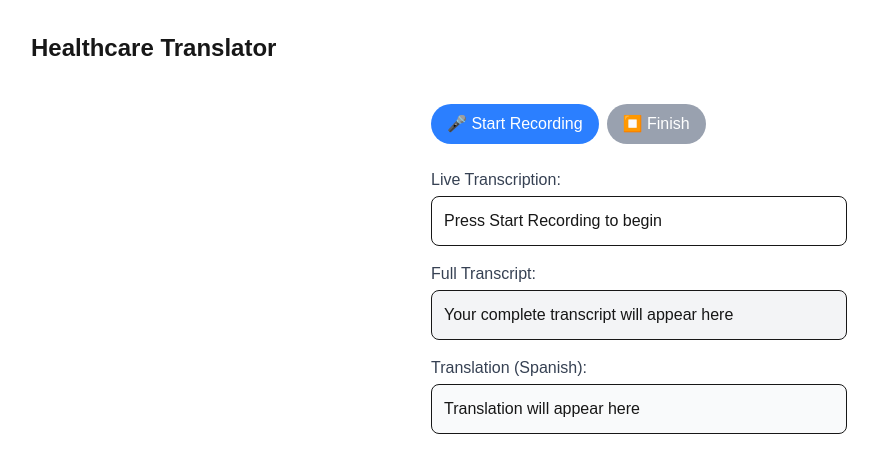
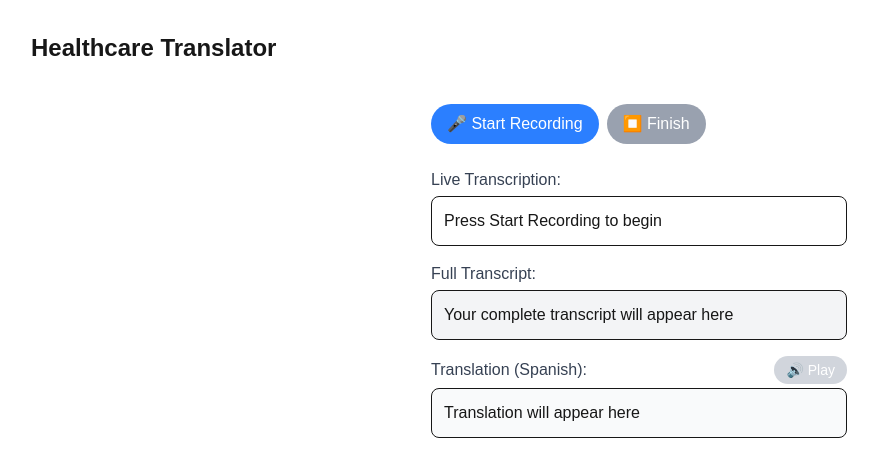
Before and after one commit to Abdunafari/healthcare-translator, a Next.js app: page / in a window 1280 px wide. Shown: the top 476 px of the page, without its empty margins (1-879 px from the left). Built offline with nearby package versions, Linux system fonts and the light colour scheme.

Commit message:
Added text-to-speach

```diff
--- a/src/components/SpeechToText.tsx
+++ b/src/components/SpeechToText.tsx
@@ -39,6 +39,18 @@ export default function SpeechToText() {
     } finally {
       setIsTranslating(false);
     }
+  };
+
+  const speakTranslation = () => {
+    if (!translatedText) return;
+
+    // Stop any ongoing speech
+    window.speechSynthesis.cancel();
+
+    const utterance = new SpeechSynthesisUtterance(translatedText);
+    utterance.lang = 'es-ES'; // Spanish
+    utterance.rate = 0.9; // Slightly slower for medical terms
+    window.speechSynthesis.speak(utterance);
   };
 
   const startListening = () => {
@@ -141,7 +153,16 @@ export default function SpeechToText() {
         </div>
 
         <div>
-          <h3 className="font-medium text-gray-700">Translation (Spanish):</h3>
+          <div className="flex justify-between items-center">
+            <h3 className="font-medium text-gray-700">Translation (Spanish):</h3>
+            <button
+              onClick={speakTranslation}
+              disabled={!translatedText || isTranslating}
+              className="px-3 py-1 bg-green-500 text-white rounded-full disabled:bg-gray-300 disabled:cursor-not-allowed flex items-center gap-1 text-sm"
+            >
+              🔊 Play
+            </button>
+          </div>
           <p className="mt-1 p-3 border rounded-lg bg-gray-50 min-h-12">
             {isTranslating ? "Translating..." : translatedText || "Translation will appear here"}
           </p>
```
